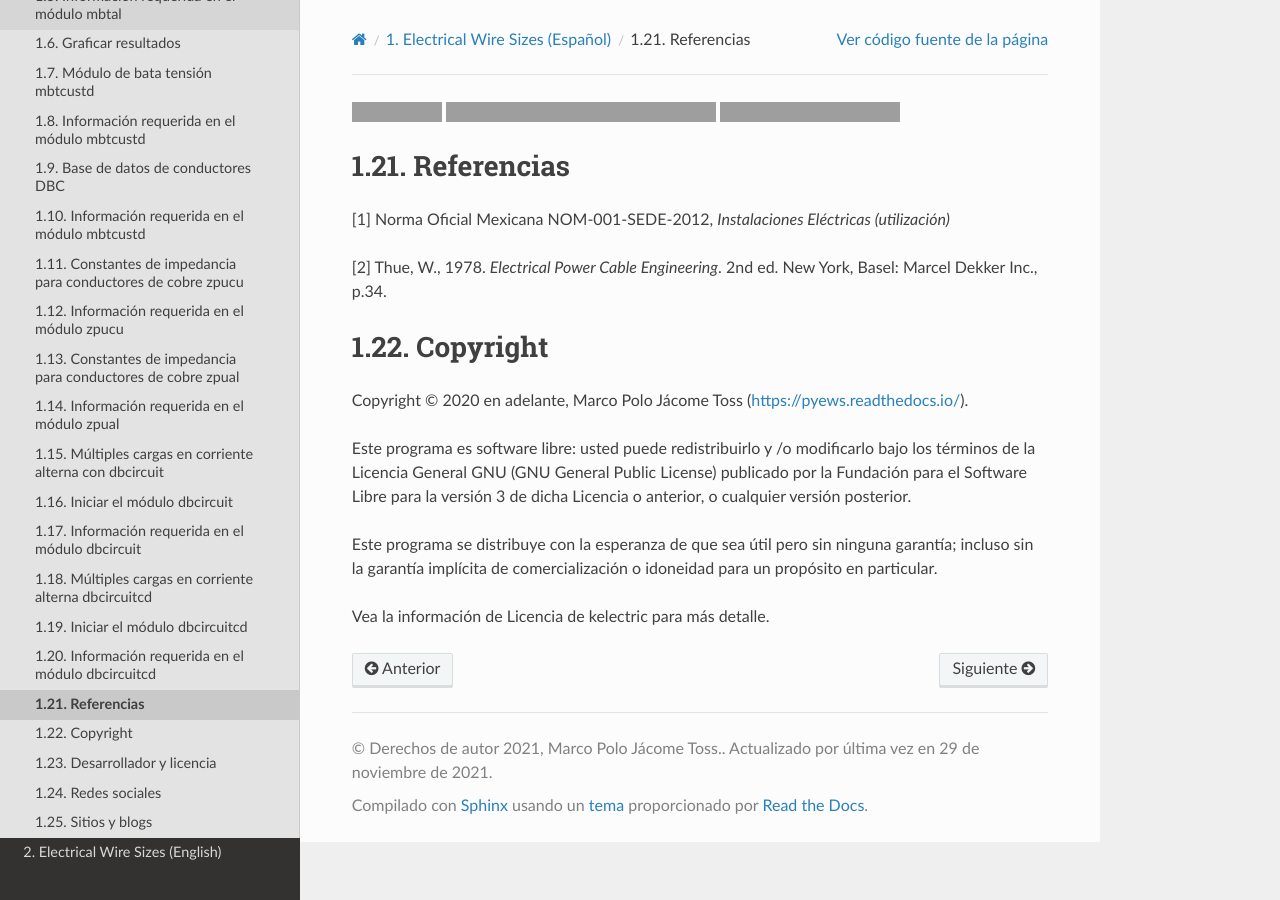
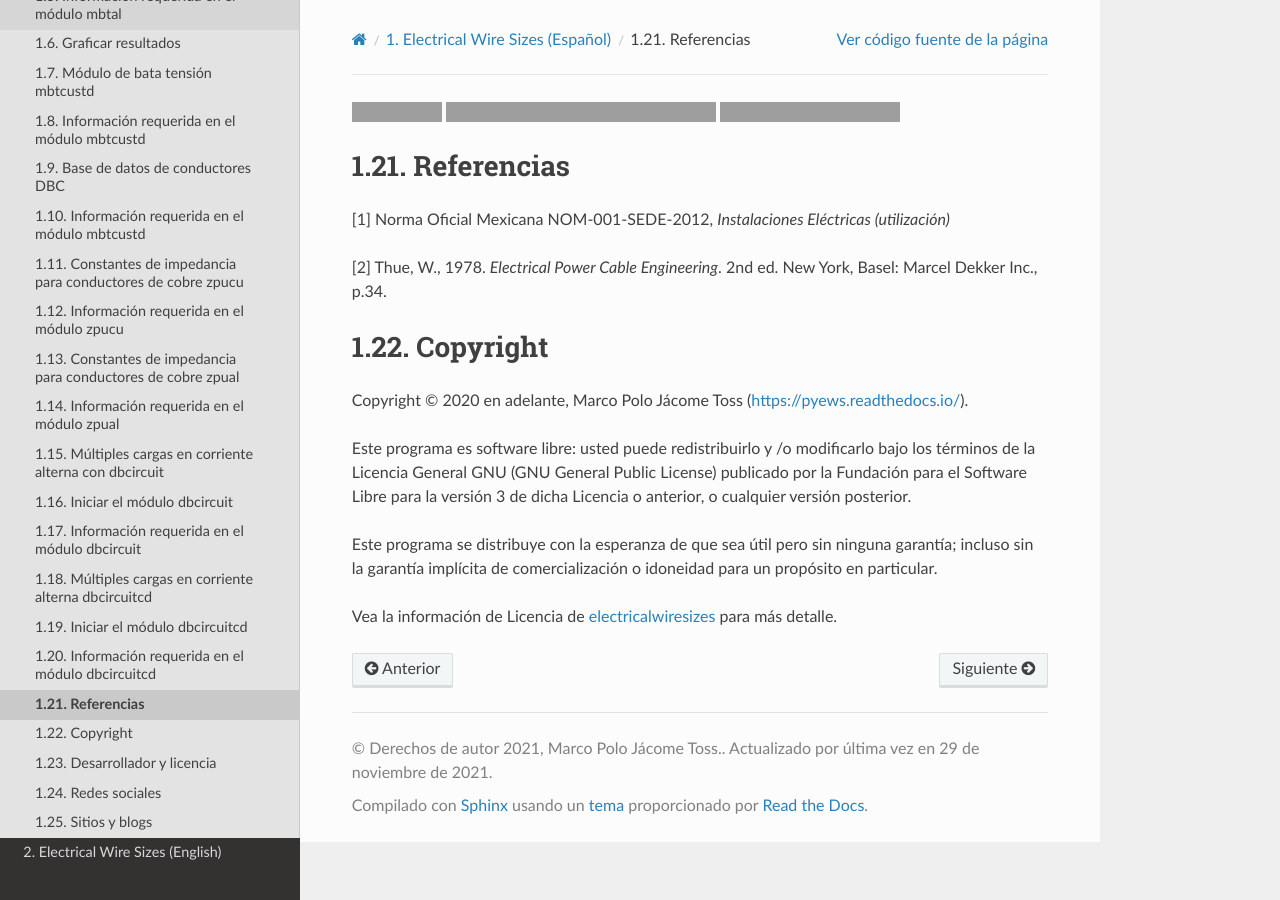
Before and after one commit to jacometoss/PyEWS, a Sphinx documentation site: the page built from docs/parte1/Reference.rst, in a window 1280 px wide, cut to the strip 0-900 px from the top of the page. Built offline with Sphinx 7.4.7 and the Read the Docs theme 2.0.0, drawn with Linux system fonts in a browser that asks for light colours; grey boxes are pictures that could not be loaded.

Commit message:
Update Reference.rst

```diff
--- a/docs/parte1/Reference.rst
+++ b/docs/parte1/Reference.rst
@@ -23,8 +23,10 @@ Este programa es software libre: usted puede redistribuirlo y /o modificarlo baj
 
 Este programa se distribuye con la esperanza de que sea útil pero sin ninguna garantía; incluso sin la garantía implícita de comercialización o idoneidad para un propósito en particular.
 
-Vea la información de Licencia de kelectric para más detalle.
+Vea la información de Licencia de `electricalwiresizes`_ para más detalle.
 
+
+.. _electricalwiresizes: https://github.com/jacometoss/PyEWS/blob/master/LICENSE
 .. |image1| image:: https://badge.fury.io/py/ElectricalWireSizes.svg
    :target: https://badge.fury.io/py/ElectricalWireSizes
 .. |image2| image:: https://static.pepy.tech/personalized-badge/electricalwiresizes?period=total&units=none&left_color=grey&right_color=blue&left_text=Downloads
```
